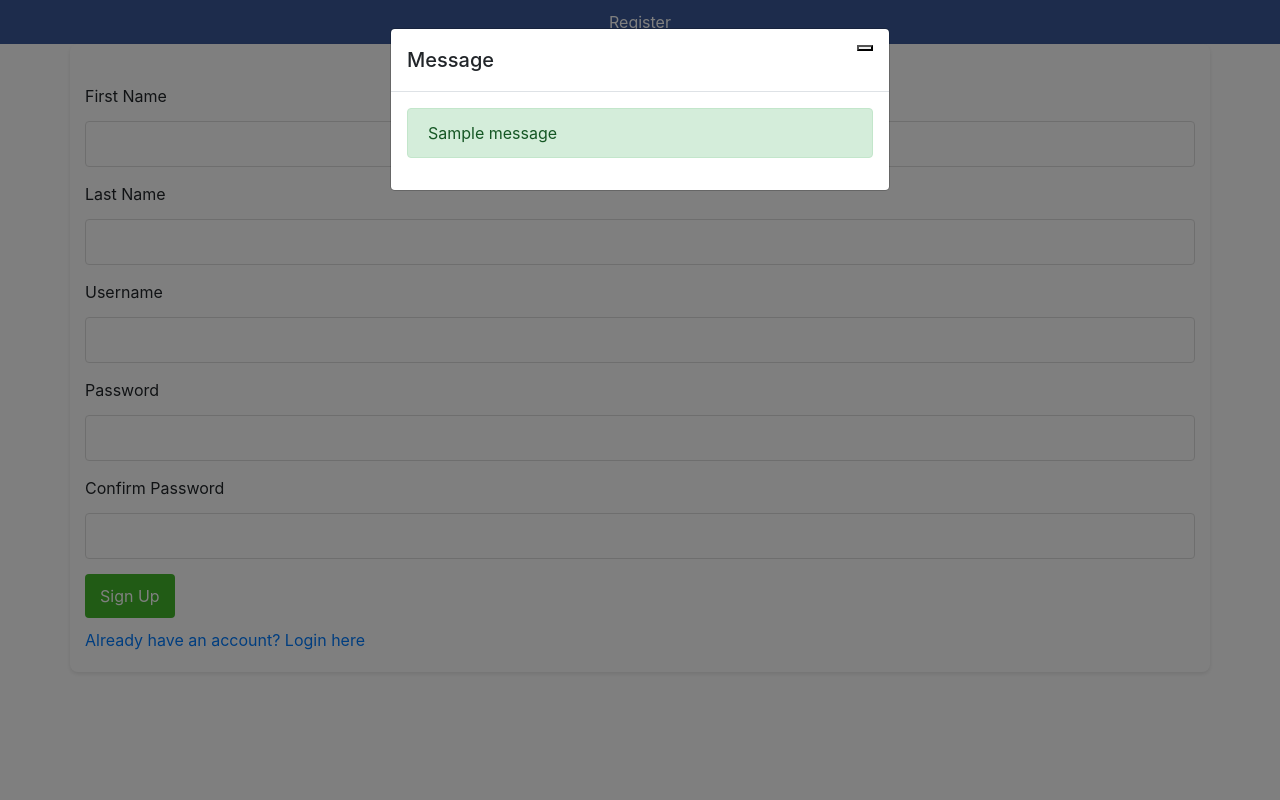
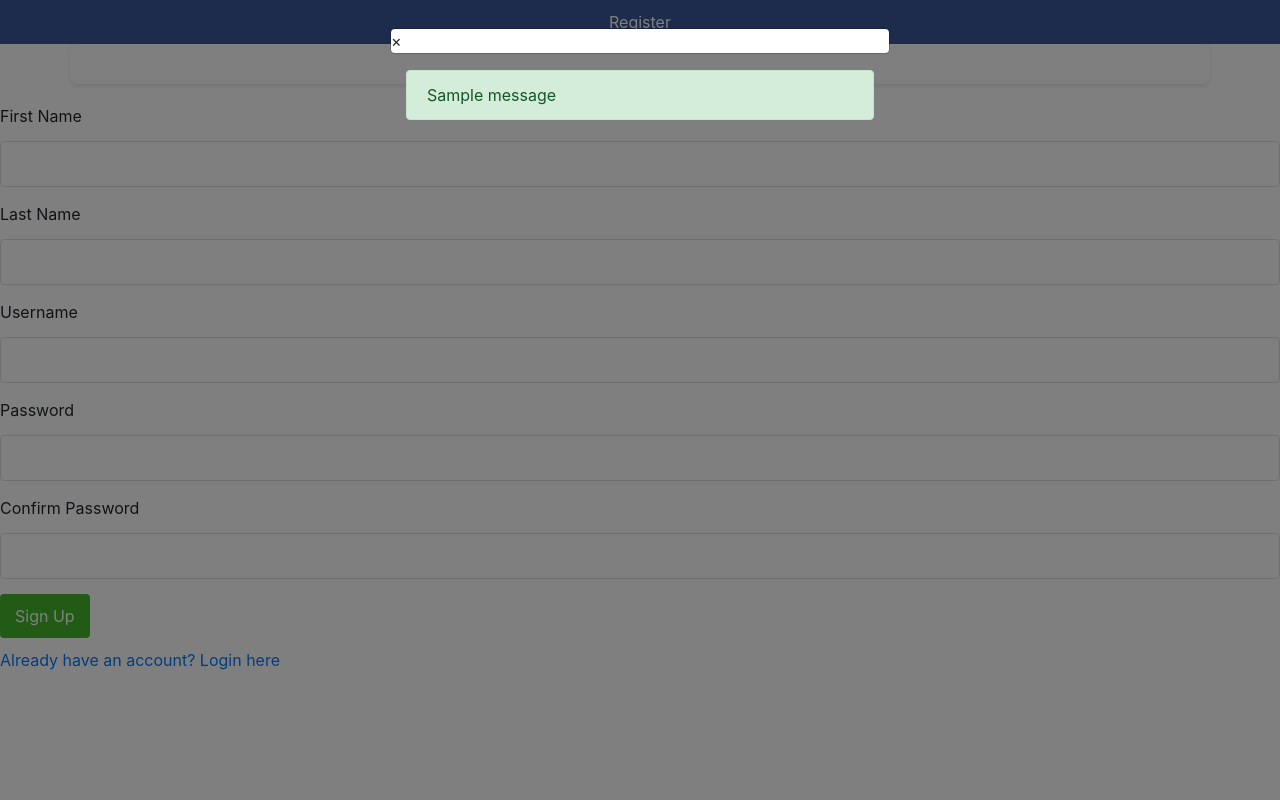
Before and after one commit to c7harry/CSE-106-Final-Project, a Flask app: page /register in a window 1280 px wide. Run offline with Flask 3, Linux system fonts and the light colour scheme; tables that the repository leaves empty hold one stand-in row (values such as "Sample post"); one stand-in notice (Sample message) is shown; some libraries are stand-ins or nearby versions.

Commit message:
fixed error handling modal

```diff
--- a/app.py
+++ b/app.py
@@ -30,12 +30,14 @@
         return redirect(url_for('home'))
 
     form = RegistrationForm()
-    if form.validate_on_submit():
+
+    if request.method == 'POST':
         user_exists = User.query.filter_by(username=form.username.data).first()
         if user_exists:
             flash('Username already exists. Please choose a different one.', 'danger')
-            return redirect(url_for('register'))
+            return render_template('register.html', title='Register', form=form)
 
+    if form.validate_on_submit():
         hashed_password = generate_password_hash(form.password.data)
         user = User(username=form.username.data,
                     password_hash=hashed_password,
--- a/templates/login.html
+++ b/templates/login.html
@@ -29,10 +29,6 @@
     <div class="modal fade" id="messageModal" tabindex="-1" aria-labelledby="messageModalLabel" aria-hidden="true">
         <div class="modal-dialog">
             <div class="modal-content">
-                <div class="modal-header">
-                    <h5 class="modal-title" id="messageModalLabel">Message</h5>
-                    <button type="button" class="btn-close" data-bs-dismiss="modal" aria-label="Close"></button>
-                </div>
                 <div class="modal-body">
                     {% with messages = get_flashed_messages(with_categories=true) %}
                         {% if messages %}
--- a/templates/register.html
+++ b/templates/register.html
@@ -4,11 +4,41 @@
     <meta charset="UTF-8">
     <title>Register</title>
     <link rel="stylesheet" href="{{ url_for('static', filename='style.css') }}">
-    <link href="https://stackpath.bootstrapcdn.com/bootstrap/4.3.1/css/bootstrap.min.css" rel="stylesheet">
+    <!-- Include Bootstrap CSS and JS for modal functionality -->
+    <link rel="stylesheet" href="https://stackpath.bootstrapcdn.com/bootstrap/4.3.1/css/bootstrap.min.css">
+    <script src="https://code.jquery.com/jquery-3.3.1.slim.min.js"></script>
+    <script src="https://cdnjs.cloudflare.com/ajax/libs/popper.js/1.14.7/umd/popper.min.js"></script>
+    <script src="https://stackpath.bootstrapcdn.com/bootstrap/4.3.1/js/bootstrap.min.js"></script>
 </head>
 <body>
     <header>Register</header>
     <div class="container">
+        <!-- Modal for Flash Messages -->
+        {% with messages = get_flashed_messages(with_categories=true) %}
+            {% if messages %}
+                <div class="modal fade" id="flashModal" tabindex="-1" role="dialog" aria-labelledby="flashModalLabel" aria-hidden="true">
+                    <div class="modal-dialog" role="document">
+                        <div class="modal-content">
+                                    <span aria-hidden="true">&times;</span>
+                                </button>
+                            </div>
+                            <div class="modal-body">
+                                {% for category, message in messages %}
+                                    <div class="alert alert-{{ category }}">{{ message }}</div>
+                                {% endfor %}
+                            </div>
+                        </div>
+                    </div>
+                </div>
+                <script>
+                    $(document).ready(function(){
+                        $('#flashModal').modal('show');
+                    });
+                </script>
+            {% endif %}
+        {% endwith %}
+
+        <!-- Registration Form -->
         <form method="post">
             {{ form.hidden_tag() }}
             <p>
@@ -35,37 +65,5 @@
         </form>
         <a href="{{ url_for('login') }}">Already have an account? Login here</a>
     </div>
-
-    <!-- Modal -->
-    <div class="modal fade" id="messageModal" tabindex="-1" aria-labelledby="messageModalLabel" aria-hidden="true">
-        <div class="modal-dialog">
-            <div class="modal-content">
-                <div class="modal-header">
-                    <h5 class="modal-title" id="messageModalLabel">Message</h5>
-                    <button type="button" class="btn-close" data-bs-dismiss="modal" aria-label="Close"></button>
-                </div>
-                <div class="modal-body">
-                    {% with messages = get_flashed_messages(with_categories=true) %}
-                        {% if messages %}
-                            {% for category, message in messages %}
-                                <div class="alert alert-{{ category }}">{{ message }}</div>
-                            {% endfor %}
-                        {% endif %}
-                    {% endwith %}
-                </div>
-            </div>
-        </div>
-    </div>
-
-    <!-- jQuery and Bootstrap JS -->
-    <script src="https://code.jquery.com/jquery-3.3.1.slim.min.js"></script>
-    <script src="https://stackpath.bootstrapcdn.com/bootstrap/4.3.1/js/bootstrap.min.js"></script>
-    <script>
-        $(document).ready(function() {
-            {% if get_flashed_messages() %}
-                $('#messageModal').modal('show');
-            {% endif %}
-        });
-    </script>
 </body>
 </html>
```
Also changed, not shown: instance/social_media.db.
